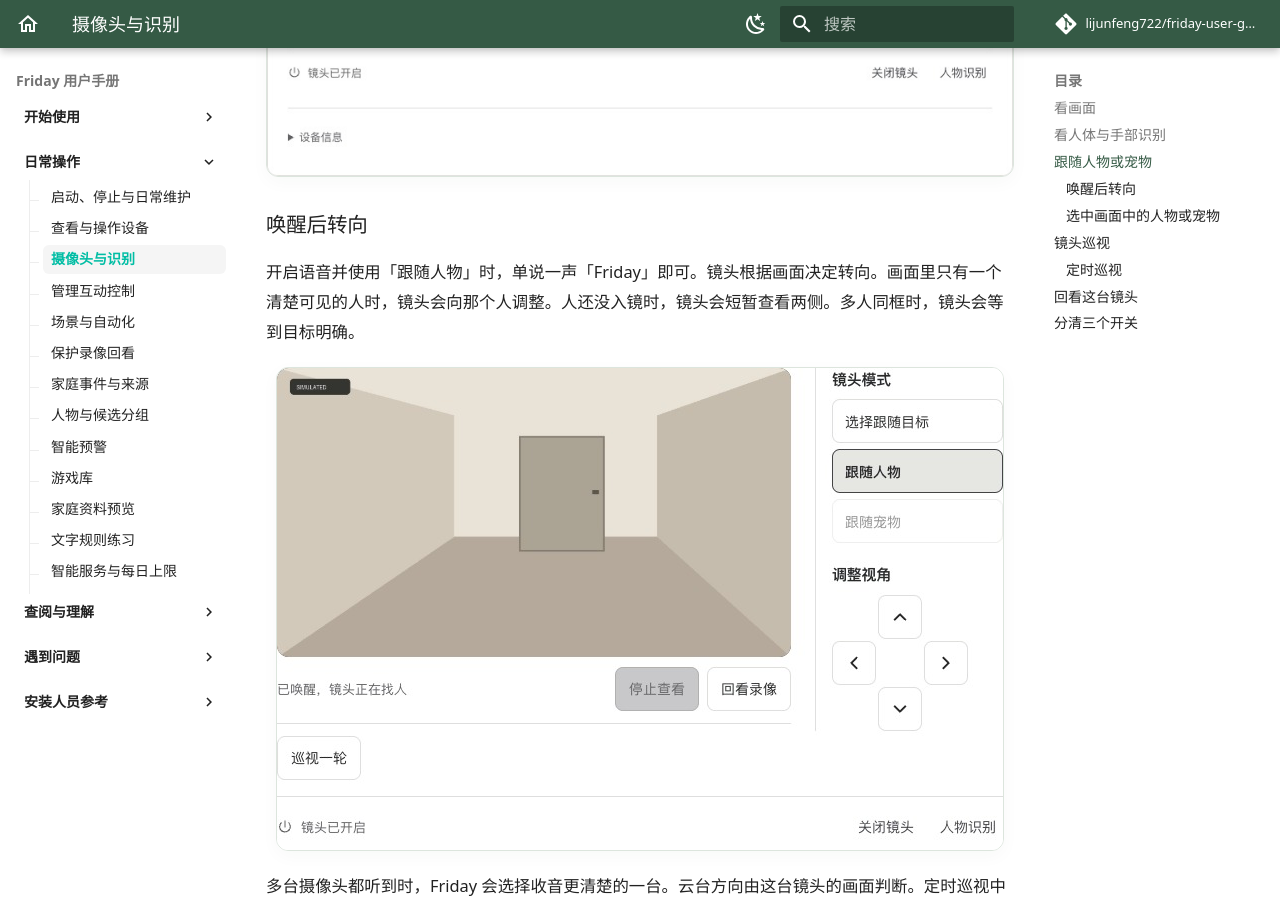
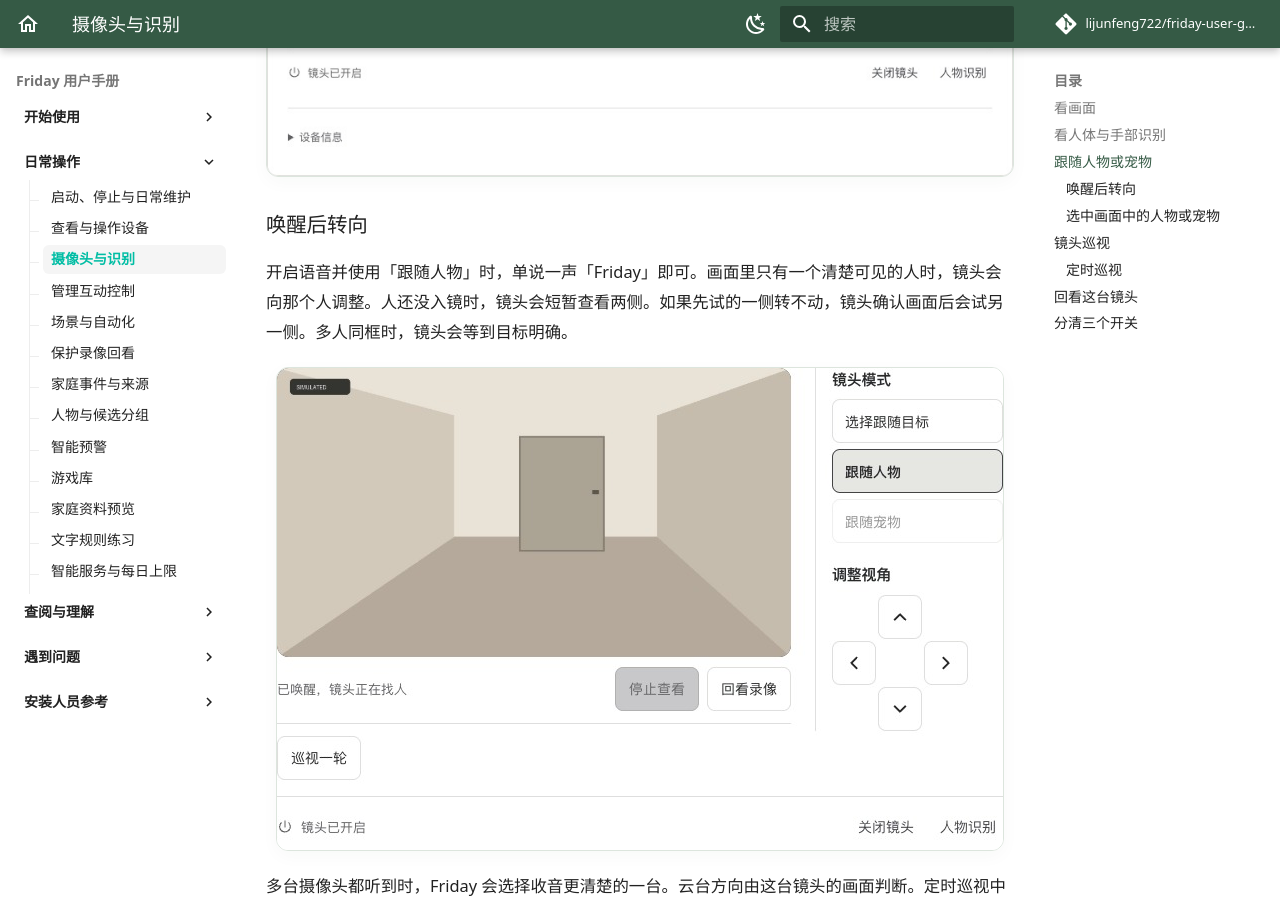
Before and after one commit to lijunfeng722/friday-user-guide, an MkDocs documentation site: the page built from docs/guides/cameras.md, in a window 1280 px wide and 900 px high, scrolled down 2730 px. Built offline with MkDocs 1.6.1 and Material for MkDocs 9.7.7, drawn with Linux system fonts in a browser that asks for light colours; comment, search, counter and statistics services are not loaded.

Commit message:
文档：说明语音唤醒后的镜头试探

```diff
--- a/docs/guides/cameras.md
+++ b/docs/guides/cameras.md
@@ -33,7 +33,7 @@
 
 ### 唤醒后转向
 
-开启语音并使用「跟随人物」时，单说一声「Friday」即可。镜头根据画面决定转向。画面里只有一个清楚可见的人时，镜头会向那个人调整。人还没入镜时，镜头会短暂查看两侧。多人同框时，镜头会等到目标明确。
+开启语音并使用「跟随人物」时，单说一声「Friday」即可。画面里只有一个清楚可见的人时，镜头会向那个人调整。人还没入镜时，镜头会短暂查看两侧。如果先试的一侧转不动，镜头确认画面后会试另一侧。多人同框时，镜头会等到目标明确。
 
 ![示例镜头的实时画面下方显示「已唤醒，镜头正在找人」](../assets/screenshots/friday-camera-wake-turn.jpg)
 
```
Also changed, not shown: USER_MANUAL.md (+2 -2 lines), docs/troubleshooting/faq.md (+1 -1 lines).
